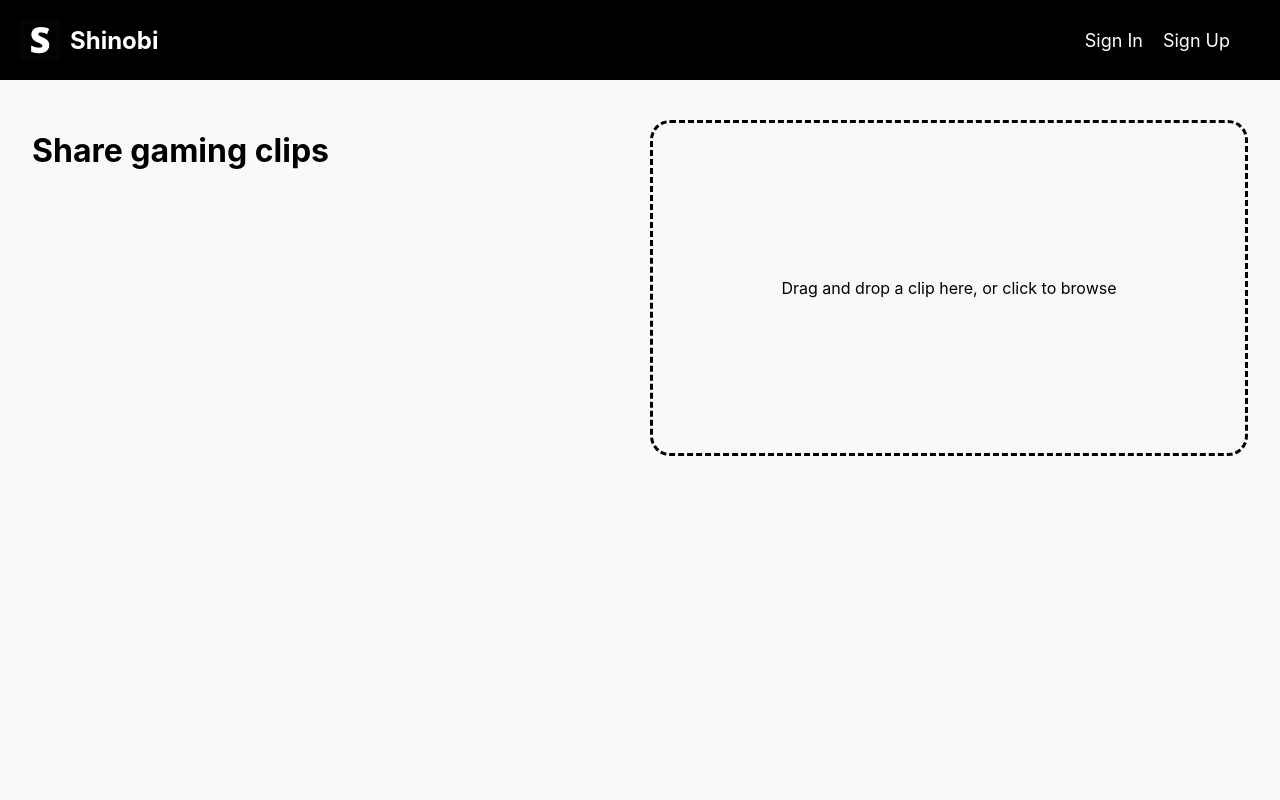
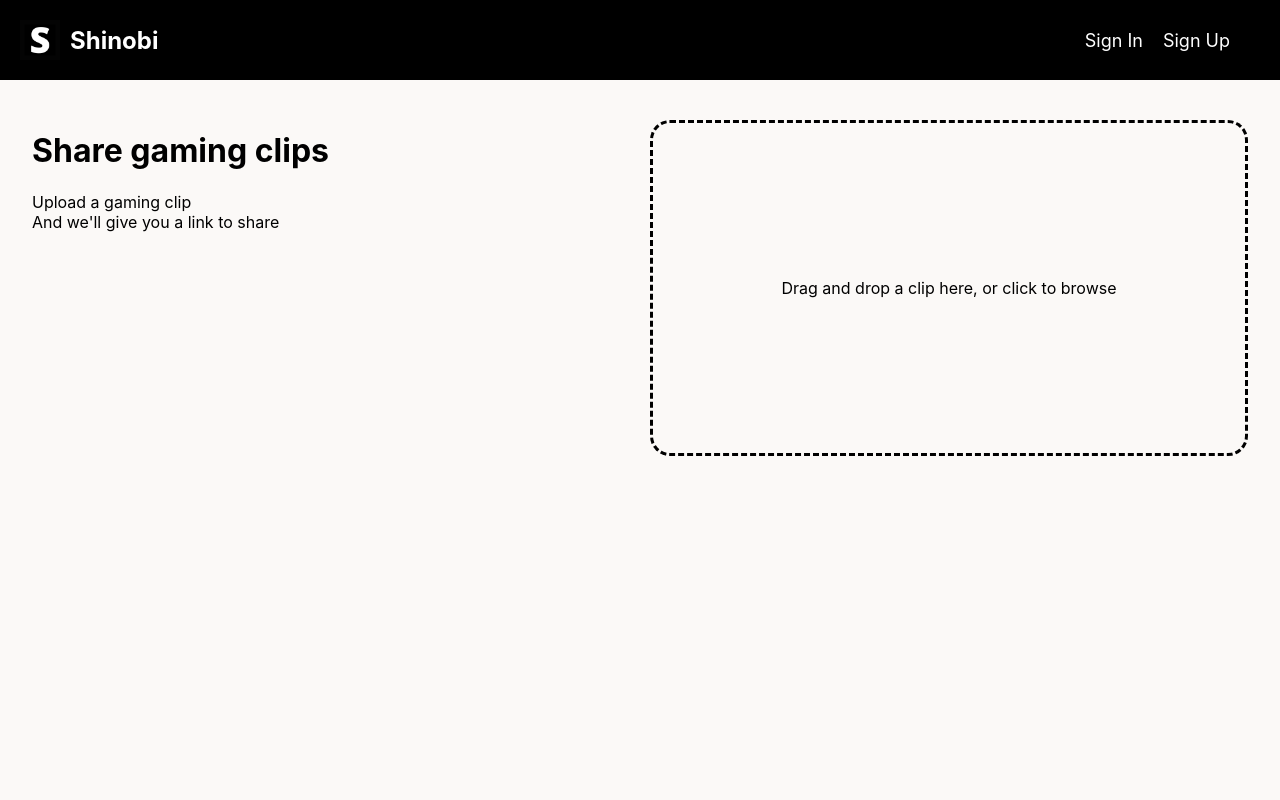
Before and after one commit to rakshithxaloori/shinobi-next, a Next.js app: page / in a window 1280 px wide. Shown: the top 800 px of the page. Built offline with nearby package versions, Linux system fonts and the light colour scheme; no server answers; what @ffmpeg/ffmpeg would draw is missing.

Commit message:
minor changes

```diff
--- a/pages/auth/error.js
+++ b/pages/auth/error.js
@@ -1,13 +1,13 @@
 const Error = ({ error }) => {
   <div>
-    <span>{error}</span>
+    <span>{error || "Something went wrong"}</span>
   </div>;
 };
 
 export default Error;
 
 export async function getServerSideProps(context) {
-  const { error } = context?.query;
+  const error = context?.query?.error;
   switch (error) {
     case "AccessDenied":
       return {
--- a/pages/auth/signin.js
+++ b/pages/auth/signin.js
@@ -27,7 +27,7 @@ const SignInPage = ({ error }) => {
 export default SignInPage;
 
 export async function getServerSideProps(context) {
-  const { error } = context?.query;
+  const error = context?.query?.error;
   if (error) {
     switch (error) {
       case "Callback":
--- a/pages/index.js
+++ b/pages/index.js
@@ -16,8 +16,10 @@ const Home = () => {
         <Upload videoFile={videoFile} setVideoFile={setVideoFile} />
       ) : (
         <div className={isMobile ? styles.browseMobile : styles.browseWeb}>
-          <div>
+          <div className={styles.textSection}>
             <h1>Share gaming clips</h1>
+            <span>Upload a gaming clip</span>
+            <span>And we&apos;ll give you a link to share</span>
           </div>
           <Browse setVideoFile={setVideoFile} />
         </div>
--- a/styles/Home.module.css
+++ b/styles/Home.module.css
@@ -19,3 +19,8 @@
   flex-direction: column;
   min-height: 100vh;
 }
+
+.textSection {
+  display: flex;
+  flex-direction: column;
+}
```
